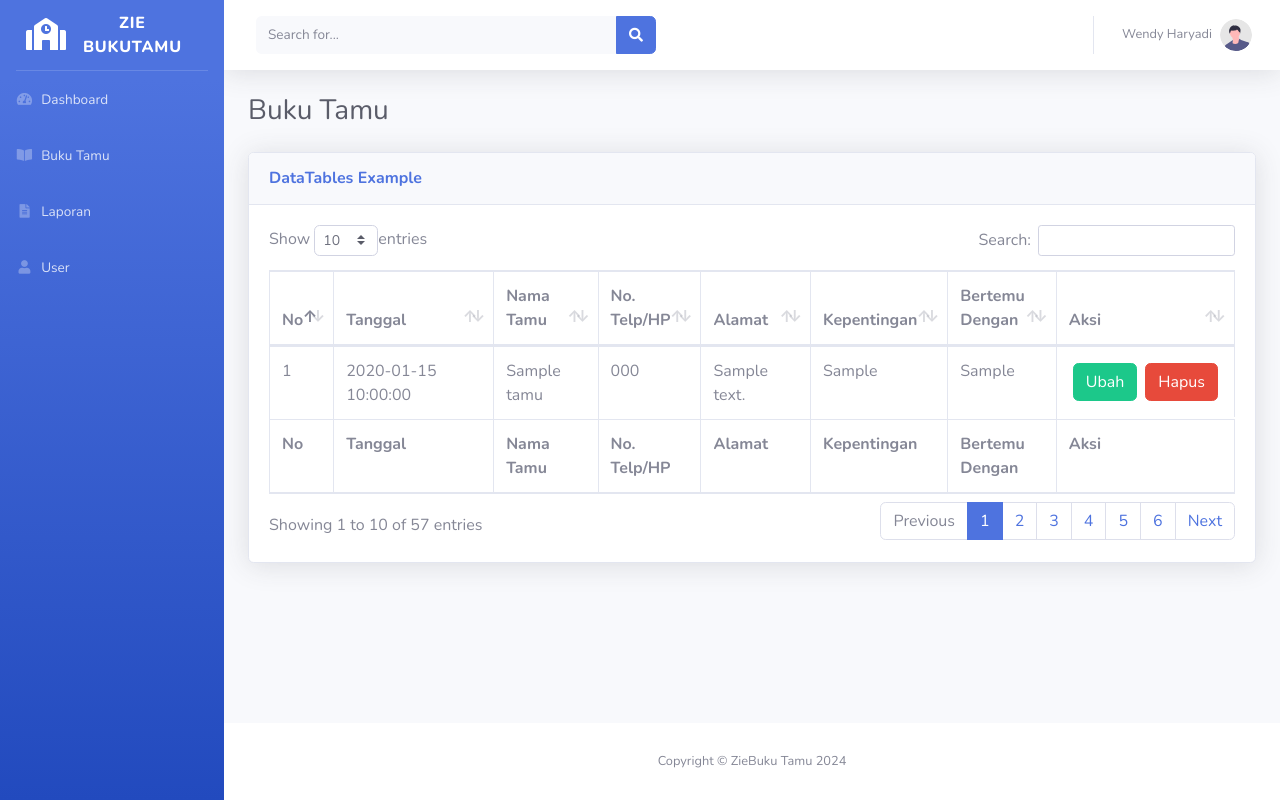
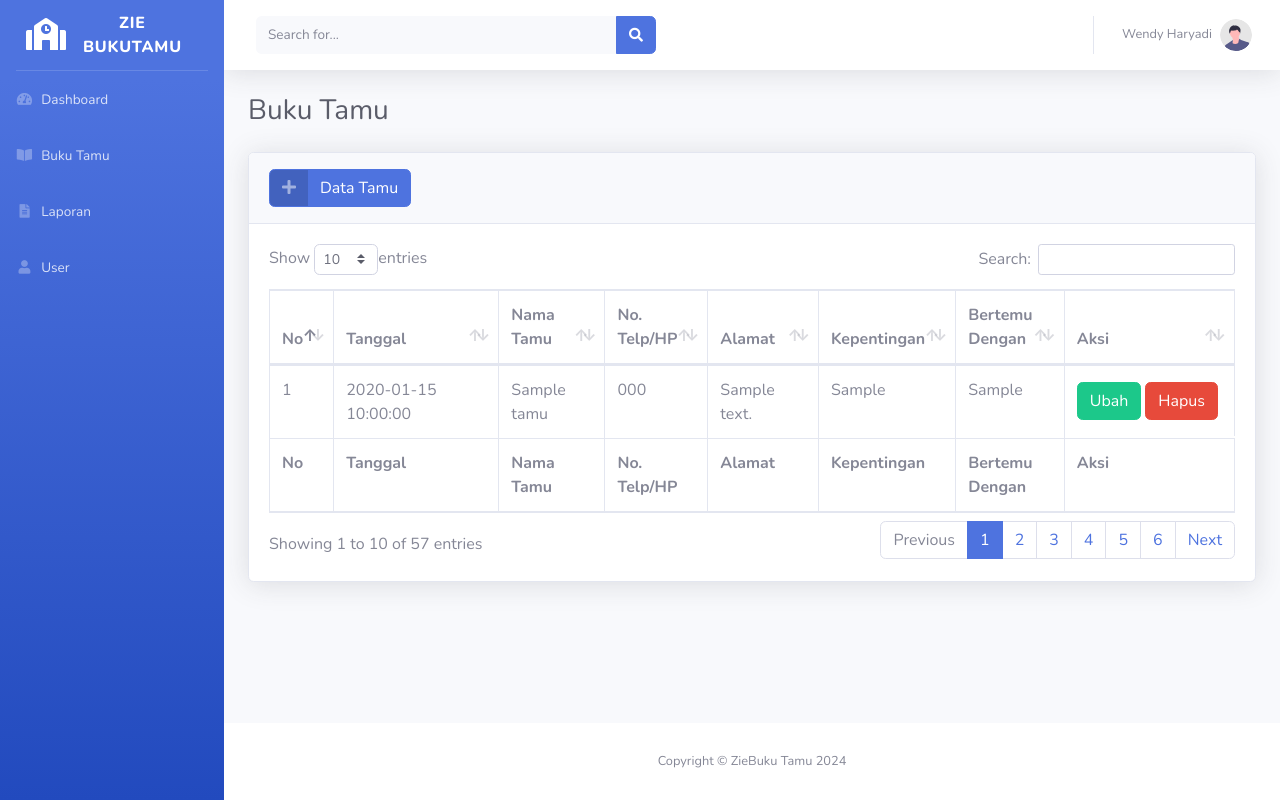
Before and after one commit to HarIwn/BukuTamu, a PHP site: page /buku-tamu.php in a window 1280 px wide. Run offline with PHP 8.4, Linux system fonts and the light colour scheme; tables that the repository leaves empty or names only in its code hold one stand-in row (values such as "Sample post").

Commit message:
update some files

```diff
--- a/buku-tamu.php
+++ b/buku-tamu.php
@@ -11,9 +11,109 @@ include_once('templates/header.php');
     <!-- Page Heading -->
     <h1 class="h3 mb-4 text-gray-800">Buku Tamu</h1>
 
+
+    <?php
+    // jika ada tombol simpan
+    if (isset($_POST['simpan'])) {
+        if (tambah_tamu($_POST) > 0) {
+            ?>
+            <div class="alert alert-success" role="alert">
+                Data berhasil simpan!
+            </div>
+            <?php
+        } else {
+            ?>
+            <div class="alert alert-danger" role="alert">
+                Data gagal disimpan!
+            </div>
+            <?php
+        }
+    }
+    ?>
     <div class="card shadow mb-4">
         <div class="card-header py-3">
-            <h6 class="m-0 font-weight-bold text-primary">DataTables Example</h6>
+            <!-- Button trigger modal -->
+            <button type="button" class="btn btn-primary btn-icon-split" data-toggle="modal" data-target="#tambahModal">
+                <span class="icon text-white-50">
+                    <i class="fas fa-plus"></i>
+                </span>
+                <span class="text">Data Tamu</span>
+            </button>
+            <?php
+            // mengambil data barang dari tabel dengan kode terbesar
+            $query = mysqli_query($koneksi, "SELECT max(id_tamu) as kodeTerbesar FROM buku_tamu");
+            $data = mysqli_fetch_array($query);
+            $kodeTamu = $data['kodeTerbesar'];
+            // mengambil angka dari kode barang terbesar, menggunakan fungsi substr dan diubah ke integer dengan (int)
+            $urutan = (int) substr($kodeTamu, 2, 3);
+            // nomor yang diambil akan tambah 1 untuk menentukan nomor urut berikutnya
+            $urutan++;
+
+            //membuat kode barang baru
+            // string sprintf("%03s", $urutan); berfungsi untuk membuat string menjadi 3 karakter
+
+            // angka yang diambil tadi digabungkan dengan kode huruf yang kita inginkan, misal zt
+            $huruf = "zt";
+            $kodeTamu = $huruf . sprintf("%03s", $urutan);
+            ?>
+            <!-- Modal -->
+            <div class="modal fade" id="tambahModal" tabindex="-1" aria-labelledby="exampleModalLabel"
+                aria-hidden="true">
+                <div class="modal-dialog">
+                    <div class="modal-content">
+                        <div class="modal-header">
+                            <h5 class="modal-title" id="exampleModalLabel">Modal title</h5>
+                            <button type="button" class="close" data-dismiss="modal" aria-label="Close">
+                                <span aria-hidden="true">&times;</span>
+                            </button>
+                        </div>
+                        <div class="modal-body">
+                            <form method="post" action="">
+                                <input type="hidden" name="id_tamu" id="id_tamu" value="<?= $kodeTamu ?>">
+                                <div class="form-group row">
+                                    <label for="nama_tamu" class="col-sm-3 col-form-label">Nama Tamu</label>
+                                    <div class="col-sm-8">
+                                        <input type="text" class="form-control" id="nama_tamu" name="nama_tamu">
+                                    </div>
+                                </div>
+                                <div class="form-group row">
+                                    <label for="alamat" class="col-sm-3 col-form-label">Alamat</label>
+                                    <div class="col-sm-8">
+                                        <textarea class="form-control" id="alamat" name="alamat"></textarea>
+                                    </div>
+                                </div>
+                                <div class="form-group row">
+                                    <label for="no_hp" class="col-sm-3 col-form-label">No. Telepon</label>
+                                    <div class="col-sm-8">
+                                        <input type="number" class="form-control" id="no_hp" name="no_hp">
+                                    </div>
+                                </div>
+                                <div class="form-group row">
+                                    <label for="bertemu" class="col-sm-3 col-form-label">Bertemu Dengan</label>
+                                    <div class="col-sm-8">
+                                        <input type="text" class="form-control" id="bertemu" name="bertemu">
+                                    </div>
+                                </div>
+                                <div class="form-group row">
+                                    <label for="kepentingan" class="col-sm-3 col-form-label">Kepentingan</label>
+                                    <div class="col-sm-8">
+                                        <input type="text" class="form-control" id="kepentingan" name="kepentingan">
+                                    </div>
+                                </div>
+                                <div class="modal-footer">
+                                    <button type="button" class="btn btn-sencondary"
+                                        data-dismiss="modal">Keluar</button>
+                                    <button type="submit" name="simpan" class="btn btn-primary">Simpan</button>
+                                </div>
+                            </form>
+                        </div>
+                        <div class="modal-footer">
+                            <button type="button" class="btn btn-secondary" data-dismiss="modal">Close</button>
+                            <button type="button" class="btn btn-primary">Save changes</button>
+                        </div>
+                    </div>
+                </div>
+            </div>
         </div>
         <div class="card-body">
             <div class="table-responsive">
@@ -95,7 +195,7 @@ include_once('templates/header.php');
                                             <td><?= $tamu['bertemu'] ?></td>
                                             <td><?= $tamu['kepentingan'] ?></td>
                                             <td class="d-flex justify-content-center align-items-center">
-                                                <button class="btn btn-success m-1" type="button">Ubah</button>
+                                                <a class="btn btn-success" href="edit-tamu.php?id=<?= $tamu['id_tamu']?>">Ubah</a>
                                                 <button class="btn btn-danger m-1" type="button">Hapus</button>
                                             </td>
                                         </tr>
@@ -149,6 +249,8 @@ include_once('templates/header.php');
     <script src="js/demo/datatables-demo.js"></script>
 
 </div>
+
+
 <!-- /.container-fluid -->
 
 <?php
--- a/function.php
+++ b/function.php
@@ -2,7 +2,7 @@
 // panggil file koneksi.php
 require_once('koneksi.php');
 
-// mebuat query ke / dari database
+// membuat query ke / dari database
 function query($query)
 {
     global $koneksi;
@@ -13,4 +13,54 @@ function query($query)
     }
     return $rows;
 }
+
+function tambah_tamu($data)
+{
+    global $koneksi;
+
+    $kode = mysqli_real_escape_string($koneksi, $data["id_tamu"]);
+    $tanggal = date("Y-m-d");
+    $nama_tamu = mysqli_real_escape_string($koneksi, $data["nama_tamu"]);
+    $alamat = mysqli_real_escape_string($koneksi, $data["alamat"]);
+    $no_hp = mysqli_real_escape_string($koneksi, $data["no_hp"]);
+    $bertemu = mysqli_real_escape_string($koneksi, $data["bertemu"]);
+    $kepentingan = mysqli_real_escape_string($koneksi, $data["kepentingan"]);
+
+    $query = "INSERT INTO buku_tamu VALUES ('$kode','$tanggal','$nama_tamu','$alamat','$no_hp','$bertemu','$kepentingan')";
+
+    if (mysqli_query($koneksi, $query)) {
+        return mysqli_affected_rows($koneksi);
+    } else {
+        echo "Error: " . mysqli_error($koneksi);
+        return 0;
+    }
+}
+function ubah_tamu($data)
+{
+    global $koneksi;
+
+    $id = mysqli_real_escape_string($koneksi, $data["id_tamu"]);
+    $nama_tamu = mysqli_real_escape_string($koneksi, $data["nama_tamu"]);
+    $alamat = mysqli_real_escape_string($koneksi, $data["alamat"]);
+    $no_hp = mysqli_real_escape_string($koneksi, $data["no_hp"]);
+    $bertemu = mysqli_real_escape_string($koneksi, $data["bertemu"]);
+    $kepentingan = mysqli_real_escape_string($koneksi, $data["kepentingan"]);
+
+    $query = "UPDATE buku_tamu SET
+            nama_tamu = '$nama_tamu',
+            alamat = '$alamat',
+            no_hp = '$no_hp',
+            bertemu = '$bertemu',
+            kepentingan = '$kepentingan'
+            WHERE id_tamu = '$id'";
+
+    echo "Query: " . $query . "<br>"; // Display the actual query
+
+    if (mysqli_query($koneksi, $query)) {
+        return mysqli_affected_rows($koneksi);
+    } else {
+        echo "Error: " . mysqli_error($koneksi);
+        return 0;
+    }
+}
 ?>
--- a/templates/footer.php
+++ b/templates/footer.php
@@ -49,6 +49,15 @@
 <script src="src/vendor/jquery-easing/jquery.easing.min.js"></script>
 <!-- Custom scripts for all pages-->
 <script src="src/js/sb-admin-2.min.js"></script>
+<script>
+    $(document).ready(function () {
+        window.setTimeout(function () {
+            $(".alert").fadeTo(500, 0).slideUp(500, function () {
+                $(this).remove();
+            });
+        }, 4000);
+    })
+</script>
 
 </body>
 
--- a/templates/header.php
+++ b/templates/header.php
@@ -46,7 +46,7 @@
 
             <!-- Nav Item - Dashboard -->
             <li class="nav-item">
-                <a class="nav-link" href="index.html">
+                <a class="nav-link" href="./index.php">
                     <i class="fas fa-fw fa-tachometer-alt"></i>
                     <span>Dashboard</span></a>
             </li>
```
